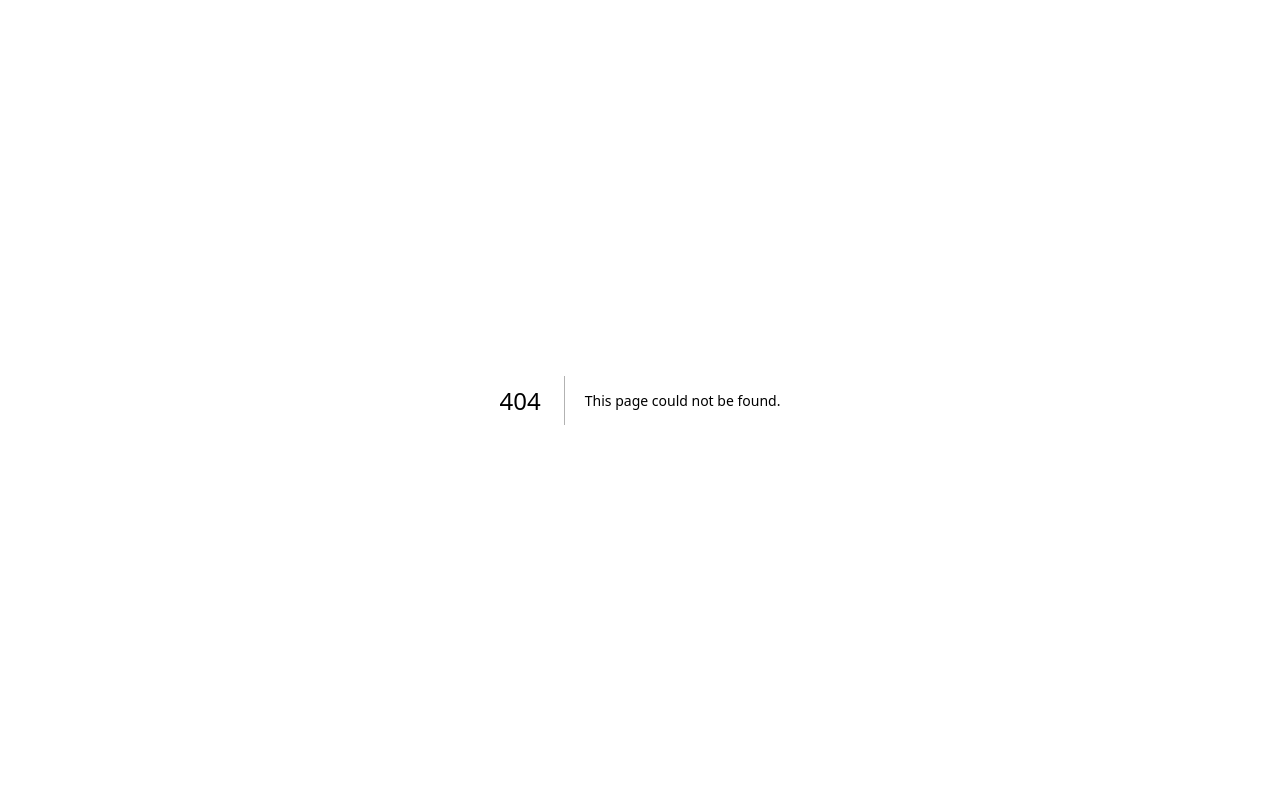
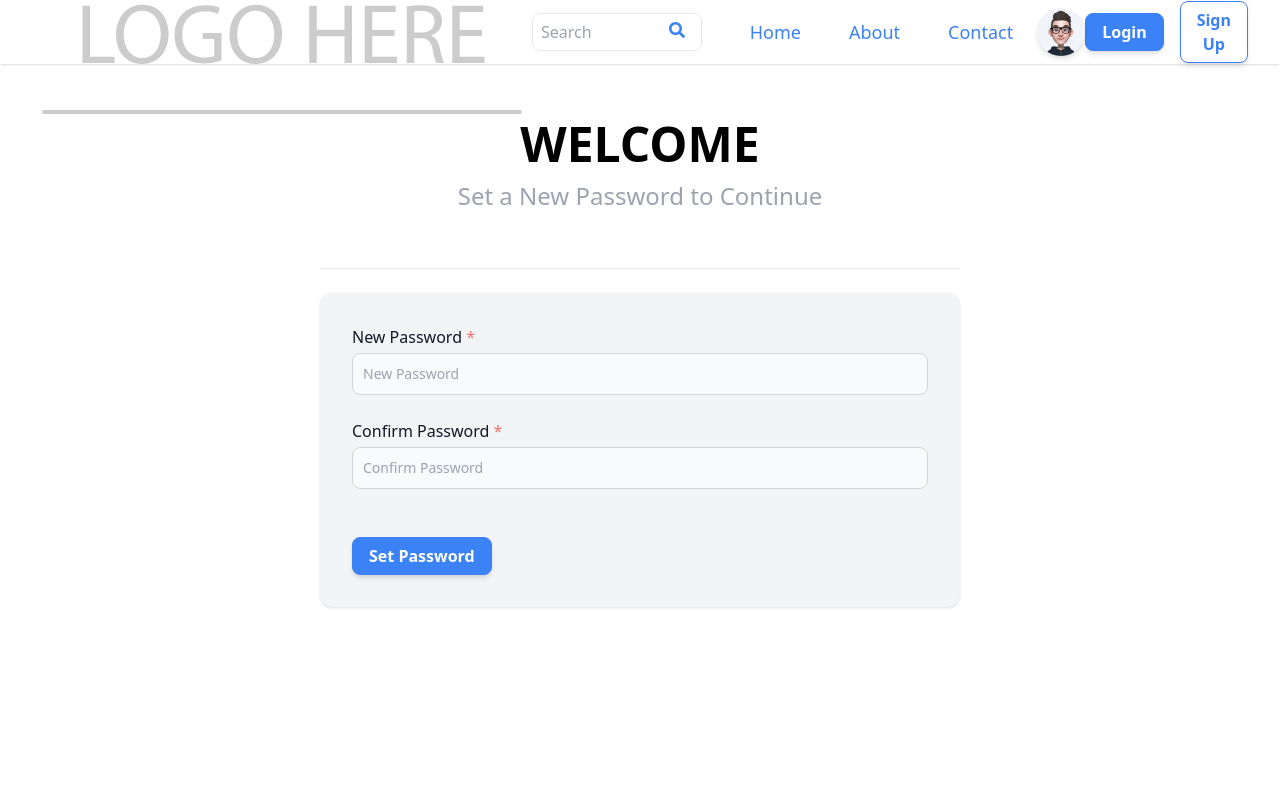
Before and after one commit to abbassays/event-brite, a Next.js app: page /welcome in a window 1280 px wide. Before the commit this address had no page. Shown: the top 800 px of the page. Built offline with nearby package versions, Linux system fonts and the light colour scheme.

Commit message:
welcome page made

```diff
--- a/components/Profile/ChangePasswordForm.tsx
+++ b/components/Profile/ChangePasswordForm.tsx
@@ -7,7 +7,7 @@ import Input from "../CustomUI/Input";
 import Button from "../CustomUI/Button";
 import ComponentContainer from "./ComponentContainer";
 
-const ChangePasswordForm = () => {
+const ChangePasswordForm = ({ isNew }: { isNew?: boolean }) => {
   const {
     register,
     handleSubmit,
@@ -22,8 +22,9 @@ const ChangePasswordForm = () => {
   };
 
   return (
-    <ComponentContainer title="Change Password">
-      <form onSubmit={handleSubmit(handleChangePassword)}>
+    <ComponentContainer title={!isNew ? "Change Password" : ""}>
+      <form onSubmit={handleSubmit(handleChangePassword)}  >
+        {!isNew && (
           <Input
             type="password"
             label="Old Password"
@@ -33,6 +34,7 @@ const ChangePasswordForm = () => {
             errors={errors}
             rules={{ required: "Old Password is required" }}
           />
+        )}
         <Input
           type="password"
           label="New Password"
@@ -63,7 +65,7 @@ const ChangePasswordForm = () => {
         />
         <div className="mt-6">
           <Button type="submit" variant="primary">
-            Change Password
+            {isNew ? "Set" : "Change"} Password
           </Button>
         </div>
       </form>
--- /dev/null
+++ b/pages/disabled.tsx
@@ -0,0 +1,11 @@
+import React from 'react'
+
+type Props = {}
+
+const DisabledPage = (props: Props) => {
+  return (
+    <div> </div>
+  )
+}
+
+export default DisabledPage
--- a/pages/profile.tsx
+++ b/pages/profile.tsx
@@ -2,8 +2,8 @@ import React, { useEffect, useState } from "react";
 
 import Layout from "../components/CustomUI/Layout";
 import Profile from "../components/Profile/Profile";
-import ChangePassword from "../components/Profile/ChangePassword";
-import BillingAddress from "../components/Profile/BillingAddress";
+import ChangePasswordForm from "../components/Profile/ChangePasswordForm";
+import BillingAddress from "../components/Profile/BillingAddressForm";
 import OrdersList from "../components/Profile/OrdersList";
 import Sidebar from "../components/CustomUI/Sidebar";
 
@@ -26,7 +26,7 @@ const ProfilePage = () => {
 
         <div className="flex flex-col w-full">
           {selectedItem === "Profile" && <Profile userId={userId} />}
-          {selectedItem === "Password" && <ChangePassword />}
+          {selectedItem === "Password" && <ChangePasswordForm />}
           {selectedItem === "Billing Address" && (
             <BillingAddress userId={userId} />
           )}
--- /dev/null
+++ b/pages/welcome.tsx
@@ -0,0 +1,32 @@
+import React from "react";
+
+import Container from "@/components/CustomUI/Container";
+import Layout from "@/components/CustomUI/Layout";
+import { useCustomSession } from "@/context/customSession";
+import ChangePasswordForm from "@/components/Profile/ChangePasswordForm";
+
+type Props = {};
+
+const WelcomePage = (props: Props) => {
+  const { customSession, setCustomSession } = useCustomSession();
+
+  return (
+    <Layout title="Welcome!">
+      <Container>
+        <div className="flex flex-col items-center">
+          <h1 className="text-3xl sm:text-5xl font-semibold uppercase">
+            Welcome {customSession?.user?.name}
+          </h1>
+          <p className="text-lg sm:text-2xl text-gray-400 mt-3">
+            Set a New Password to Continue
+          </p>
+          <div className="max-w-2xl w-full">
+            <ChangePasswordForm isNew />
+          </div>
+        </div>
+      </Container>
+    </Layout>
+  );
+};
+
+export default WelcomePage;
```
Lines whose indentation alone changed are shown as unchanged.
